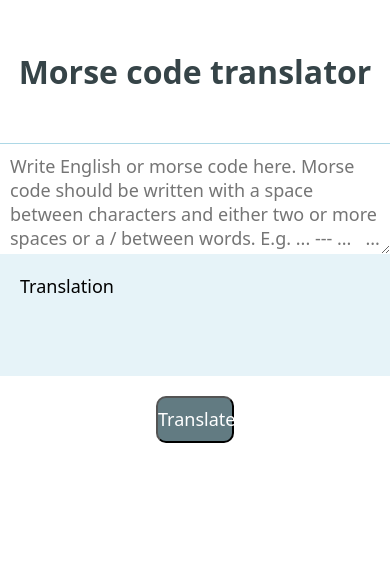
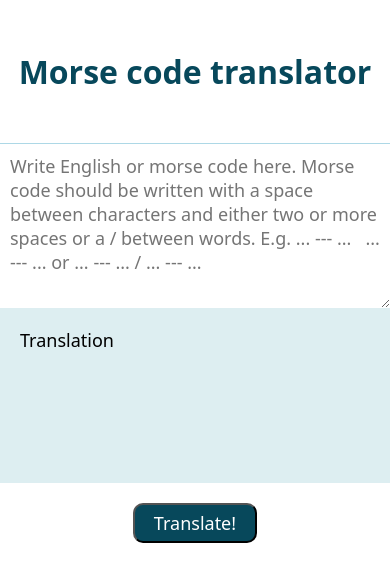
Before and after one commit to Squigglevision/morse-code-translator, a website with bundled scripts: page index.html in a window 390 px wide. Built offline with nearby package versions, Linux system fonts and the light colour scheme.

Commit message:
Change header and button colour

```diff
--- a/assets/styles/styles.scss
+++ b/assets/styles/styles.scss
@@ -15,7 +15,7 @@ body {
 }
 
 header > h1 {
-	color: rgb(54, 68, 72);
+	color: rgb(7, 72, 91);
 	margin-top: 50px;
 }
 
@@ -35,15 +35,20 @@ main {
 
 	@media only screen and (max-width: 992px) {
 		width: 100%;
+		height: 400px;
 	}
 
 	& > button {
 		width: 20%;
-		height: 20%;
+		min-height: 40px;
 		color: white;
 		font-size: large;
-		background-color: rgb(98, 123, 130);
+		background-color: rgb(7, 72, 91);
 		border-radius: 10px;
+		@media only screen and (max-width: 992px) {
+			min-width: 124px;
+			min-height: 40px;
+		}
 	}
 
 	&__wrapper {
@@ -63,7 +68,7 @@ main {
 	&__input {
 		width: 50%;
 		height: 100%;
-		border: 1px solid lightblue;
+		border: 1px solid rgb(142, 199, 210);
 		border-radius: 10px;
 		font-size: large;
 		padding: 10px;
@@ -77,7 +82,7 @@ main {
 	}
 
 	&__output {
-		background-color: rgb(173, 216, 230, 0.3);
+		background-color: rgb(142, 199, 210, 0.3);
 		overflow-y: auto;
 		color: black;
 		width: 50%;
```
Also changed, not shown: assets/stylesheets/styles.css.
